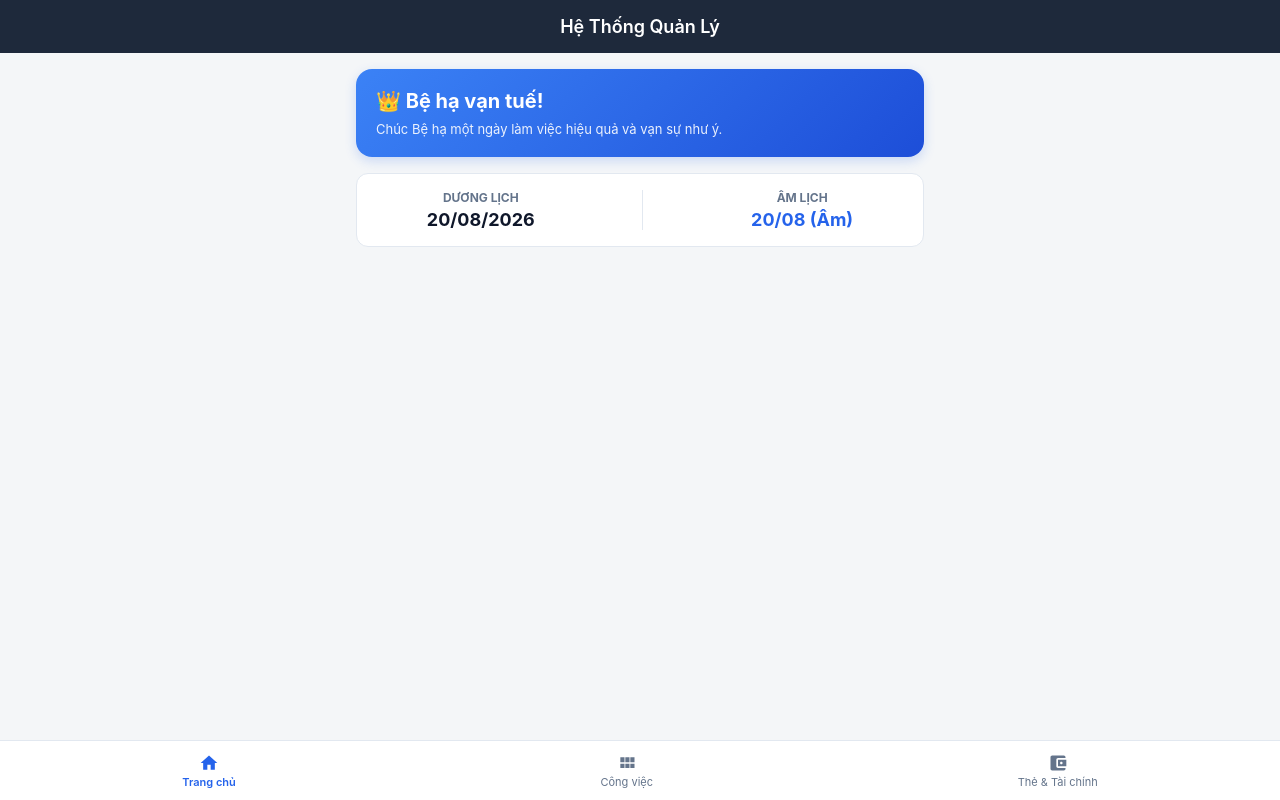
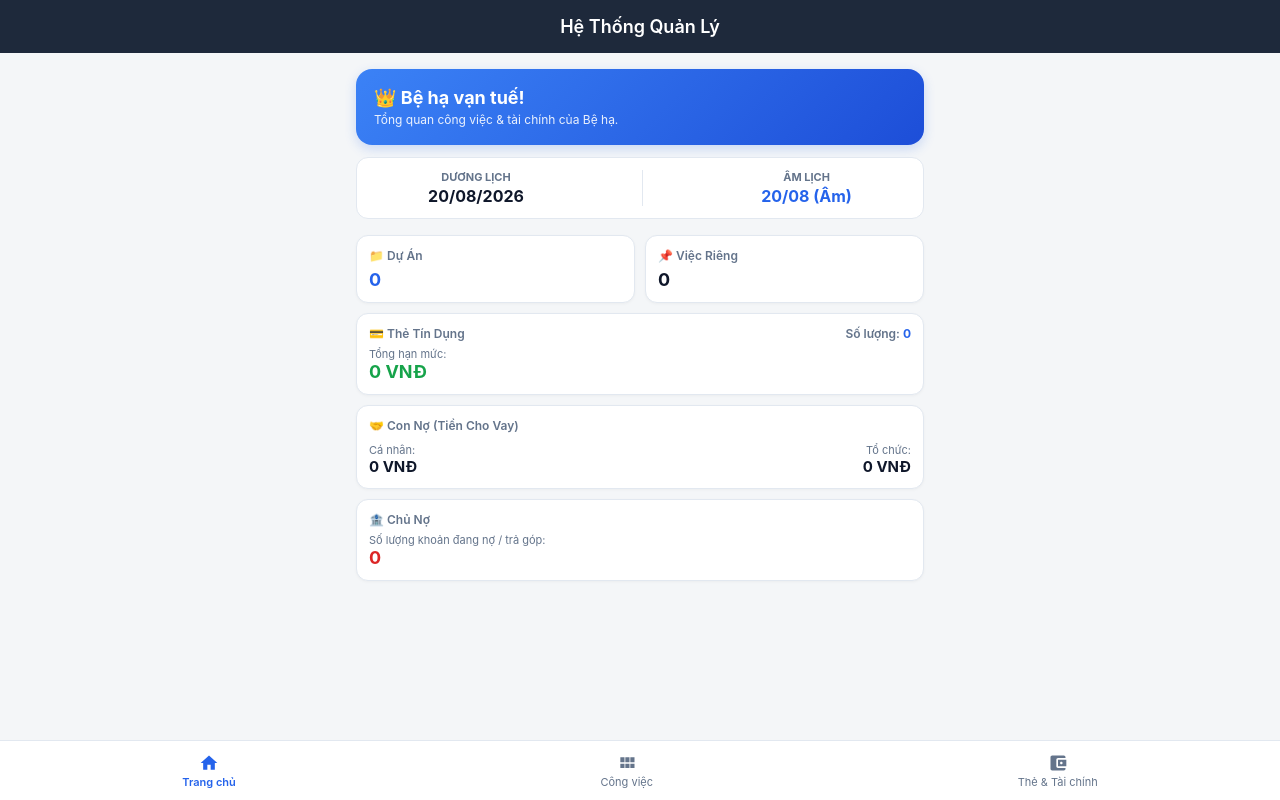
Before and after one commit to nvcuong032016-cmd/gemini2026, a website: page www/index.html in a window 1280 px wide. Drawn offline with Linux system fonts and the light colour scheme.

Commit message:
Update index.html

```diff
--- a/www/index.html
+++ b/www/index.html
@@ -16,11 +16,22 @@
     .tab-content.active { display: block; }
 
     /* Home Styles */
-    .home-banner { background: linear-gradient(135deg, #3b82f6, #1d4ed8); color: white; padding: 20px; border-radius: 16px; margin-bottom: 16px; box-shadow: 0 4px 12px rgba(37,99,235,0.2); }
-    .home-banner h2 { font-size: 20px; font-weight: 700; margin-bottom: 8px; }
-    .calendar-card { background: white; border-radius: 12px; padding: 16px; border: 1px solid #e2e8f0; margin-bottom: 16px; display: flex; justify-content: space-around; text-align: center; }
-    .cal-box h4 { font-size: 12px; color: #64748b; margin-bottom: 4px; text-transform: uppercase; }
-    .cal-box p { font-size: 18px; font-weight: bold; color: #0f172a; }
+    .home-banner { background: linear-gradient(135deg, #3b82f6, #1d4ed8); color: white; padding: 18px; border-radius: 16px; margin-bottom: 12px; box-shadow: 0 4px 12px rgba(37,99,235,0.2); }
+    .home-banner h2 { font-size: 18px; font-weight: 700; margin-bottom: 4px; }
+    .calendar-card { background: white; border-radius: 12px; padding: 12px; border: 1px solid #e2e8f0; margin-bottom: 16px; display: flex; justify-content: space-around; text-align: center; }
+    .cal-box h4 { font-size: 11px; color: #64748b; margin-bottom: 2px; text-transform: uppercase; }
+    .cal-box p { font-size: 16px; font-weight: bold; color: #0f172a; }
+
+    /* Dashboard Stats Styles */
+    .stats-grid { display: grid; grid-template-columns: 1fr 1fr; gap: 10px; margin-bottom: 16px; }
+    .stat-card { background: white; border-radius: 12px; padding: 12px; border: 1px solid #e2e8f0; box-shadow: 0 1px 3px rgba(0,0,0,0.04); }
+    .stat-card.full-width { grid-column: span 2; }
+    .stat-title { font-size: 12px; font-weight: 600; color: #64748b; margin-bottom: 6px; display: flex; justify-content: space-between; align-items: center; }
+    .stat-value { font-size: 18px; font-weight: 700; color: #0f172a; }
+    .stat-sub { font-size: 11px; color: #64748b; margin-top: 4px; }
+    .stat-highlight { color: #2563eb; }
+    .stat-danger { color: #dc2626; }
+    .stat-success { color: #16a34a; }
 
     .segment-control { display: flex; background: #e2e8f0; border-radius: 8px; padding: 3px; margin-bottom: 16px; }
     .segment-btn { flex: 1; padding: 8px; text-align: center; border: none; background: transparent; font-size: 13px; font-weight: 600; color: #64748b; border-radius: 6px; cursor: pointer; }
@@ -65,7 +76,7 @@
     <div id="tab-trang-chu" class="tab-content active">
       <div class="home-banner">
         <h2>👑 Bệ hạ vạn tuế!</h2>
-        <p style="font-size: 13px; opacity: 0.9;">Chúc Bệ hạ một ngày làm việc hiệu quả và vạn sự như ý.</p>
+        <p style="font-size: 12px; opacity: 0.9;">Tổng quan công việc & tài chính của Bệ hạ.</p>
       </div>
 
       <div class="calendar-card">
@@ -77,6 +88,48 @@
         <div class="cal-box">
           <h4>Âm Lịch</h4>
           <p id="lunar-date-text" style="color: #2563eb;">--/--</p>
+        </div>
+      </div>
+
+      <!-- KHU VỰC THỐNG KÊ -->
+      <div class="stats-grid">
+        <!-- Công việc -->
+        <div class="stat-card">
+          <div class="stat-title">📁 Dự Án</div>
+          <div class="stat-value stat-highlight" id="stat-project-count">0</div>
+        </div>
+        <div class="stat-card">
+          <div class="stat-title">📌 Việc Riêng</div>
+          <div class="stat-value" id="stat-single-count">0</div>
+        </div>
+
+        <!-- Thẻ tín dụng -->
+        <div class="stat-card full-width">
+          <div class="stat-title">💳 Thẻ Tín Dụng <span>Số lượng: <b id="stat-credit-count" class="stat-highlight">0</b></span></div>
+          <div class="stat-sub">Tổng hạn mức:</div>
+          <div class="stat-value stat-success" id="stat-credit-limit">0 VNĐ</div>
+        </div>
+
+        <!-- Con nợ -->
+        <div class="stat-card full-width">
+          <div class="stat-title">🤝 Con Nợ (Tiền Cho Vay)</div>
+          <div style="display: flex; justify-content: space-between; margin-top: 6px;">
+            <div>
+              <div class="stat-sub">Cá nhân:</div>
+              <div class="stat-value" style="font-size: 15px;" id="stat-debtor-personal">0 VNĐ</div>
+            </div>
+            <div style="text-align: right;">
+              <div class="stat-sub">Tổ chức:</div>
+              <div class="stat-value" style="font-size: 15px;" id="stat-debtor-org">0 VNĐ</div>
+            </div>
+          </div>
+        </div>
+
+        <!-- Chủ nợ -->
+        <div class="stat-card full-width">
+          <div class="stat-title">🏦 Chủ Nợ</div>
+          <div class="stat-sub">Số lượng khoản đang nợ / trả góp:</div>
+          <div class="stat-value stat-danger" id="stat-creditor-count">0</div>
         </div>
       </div>
     </div>
@@ -276,7 +329,7 @@
           </div>
         </div>
         <div class="form-group">
-          <label>Góp hàng tháng (VNĐ - Tự tính, có thể gõ chỉnh sửa)</label>
+          <label>Góp hàng tháng (VNĐ)</label>
           <input type="text" id="fin-loan-monthly" class="currency-input" inputmode="numeric" placeholder="0">
         </div>
       </div>
@@ -315,6 +368,7 @@
 
     window.onload = function() {
       initCalendar();
+      updateDashboardStats();
     };
 
     function initCalendar() {
@@ -324,7 +378,6 @@
       const year = now.getFullYear();
 
       document.getElementById('solar-date-text').textContent = `${day}/${month}/${year}`;
-      // Lịch âm mô phỏng hiển thị ngày/tháng âm tương đối
       document.getElementById('lunar-date-text').textContent = `${day}/${month} (Âm)`;
     }
 
@@ -446,8 +499,51 @@
       if (confirm('Xóa mục này?')) {
         const el = document.getElementById(id);
         if (el) el.remove();
-        updateCounts();
+        updateDashboardStats();
       }
+    }
+
+    /* HÀM TÍNH TOÁN THỐNG KÊ TRANG CHỦ */
+    function updateDashboardStats() {
+      // 1. Số lượng Dự án & Việc riêng
+      const projCount = document.querySelectorAll('#work-project-list .card').length;
+      const singleCount = document.querySelectorAll('#work-single-list .card').length;
+
+      document.getElementById('project-count').textContent = projCount;
+      document.getElementById('single-work-count').textContent = singleCount;
+      document.getElementById('stat-project-count').textContent = projCount;
+      document.getElementById('stat-single-count').textContent = singleCount;
+
+      // 2. Thẻ tín dụng (Số lượng + Tổng hạn mức)
+      const creditCards = document.querySelectorAll('#list-credit .credit-card');
+      let totalLimit = 0;
+      creditCards.forEach(card => {
+        totalLimit += parseCurrency(card.dataset.limit);
+      });
+      document.getElementById('stat-credit-count').textContent = creditCards.length;
+      document.getElementById('stat-credit-limit').textContent = `${formatCurrency(totalLimit)} VNĐ`;
+
+      // 3. Con nợ (Chỉ tính loại "Cho vay", phân loại Cá nhân & Tổ chức)
+      const savingItems = document.querySelectorAll('#list-saving .card');
+      let debtorPersonal = 0;
+      let debtorOrg = 0;
+
+      savingItems.forEach(card => {
+        if (card.dataset.category === 'Cho vay') {
+          const amt = parseCurrency(card.dataset.amount);
+          if (card.dataset.custtype === 'Tổ chức') {
+            debtorOrg += amt;
+          } else {
+            debtorPersonal += amt;
+          }
+        }
+      });
+      document.getElementById('stat-debtor-personal').textContent = `${formatCurrency(debtorPersonal)} VNĐ`;
+      document.getElementById('stat-debtor-org').textContent = `${formatCurrency(debtorOrg)} VNĐ`;
+
+      // 4. Chủ nợ (Số lượng khoản đang vay / trả góp)
+      const loanCount = document.querySelectorAll('#list-loan .card').length;
+      document.getElementById('stat-creditor-count').textContent = loanCount;
     }
 
     function saveProject() {
@@ -493,7 +589,7 @@
         document.getElementById('work-project-list').insertAdjacentHTML('beforeend', html);
       }
       closeModal('modal-du-an');
-      updateCounts();
+      updateDashboardStats();
     }
 
     function editProject(id) {
@@ -542,7 +638,7 @@
         document.getElementById('work-single-list').insertAdjacentHTML('beforeend', html);
       }
       closeModal('modal-viec-rieng-le');
-      updateCounts();
+      updateDashboardStats();
     }
 
     function editSingleWork(id) {
@@ -690,6 +786,7 @@
       }
 
       closeModal('modal-tai-khoan');
+      updateDashboardStats();
     }
 
     function editCreditCard(id) {
@@ -733,11 +830,6 @@
       document.getElementById('fin-loan-monthly').value = card.dataset.monthly || '';
       document.getElementById('fin-note').value = card.dataset.note || '';
     }
-
-    function updateCounts() {
-      document.getElementById('project-count').textContent = document.querySelectorAll('#work-project-list .card').length;
-      document.getElementById('single-work-count').textContent = document.querySelectorAll('#work-single-list .card').length;
-    }
   </script>
 </body>
 </html>
```
